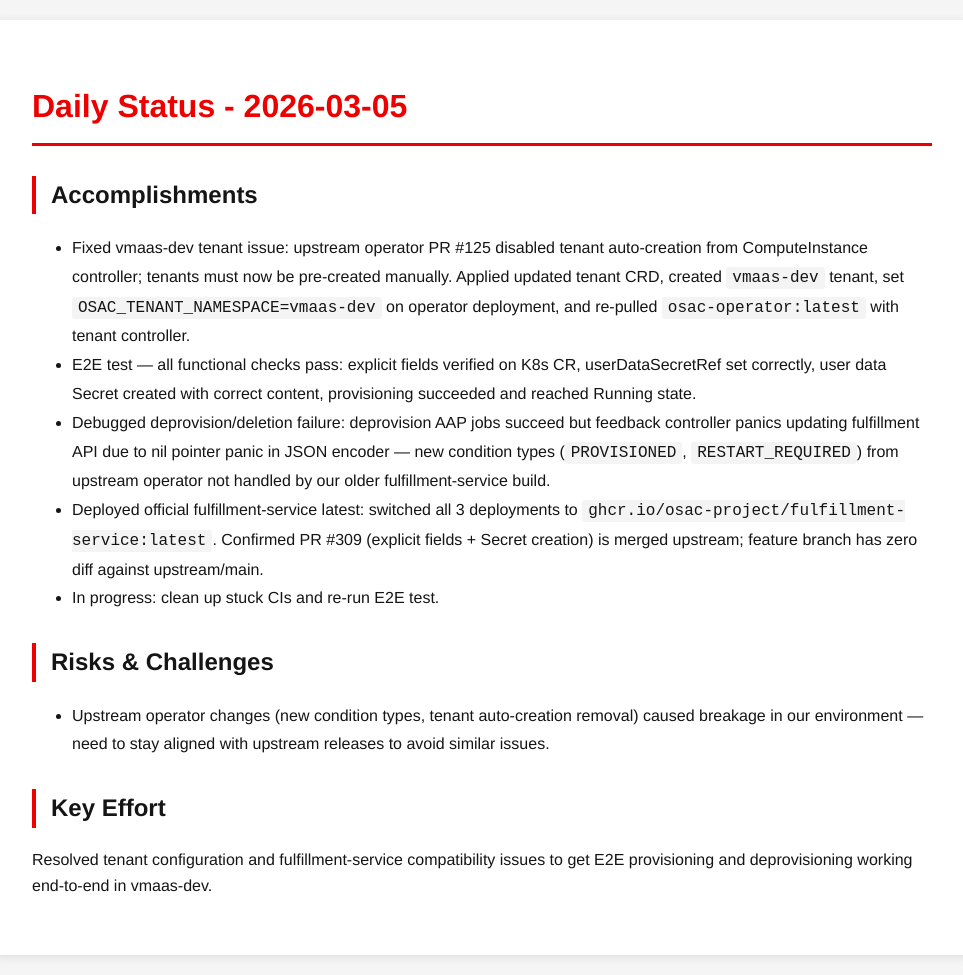
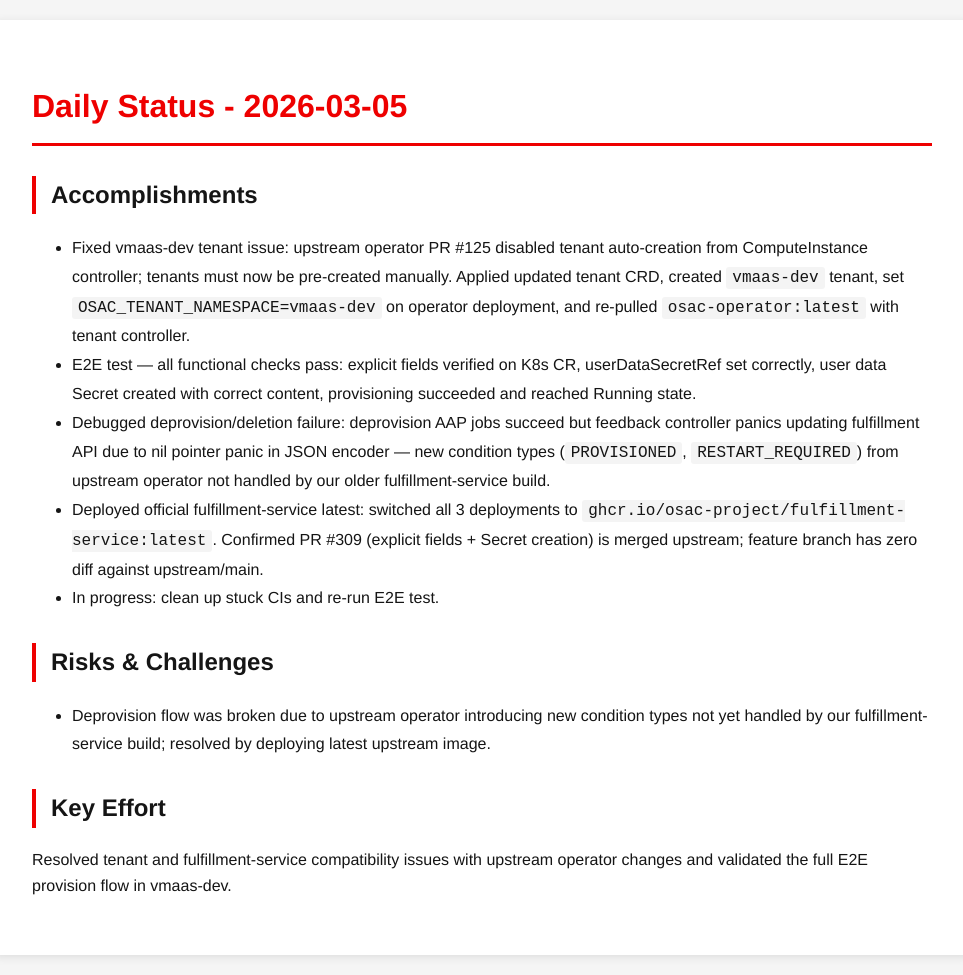
Before and after one commit to tzvatot/daily-status, a Jekyll site: the page built from 2026-03-05.md, in a window 1280 px wide. Shown: the whole page, without its empty margins (158-1121 px from the left). Built offline with Jekyll 4.4.1, drawn with Linux system fonts in a browser that asks for light colours.

Commit message:
Daily status update - 2026-03-05

```diff
--- a/2026-03-05.md
+++ b/2026-03-05.md
@@ -14,7 +14,7 @@ date: 2026-03-05
 - In progress: clean up stuck CIs and re-run E2E test.
 
 ## Risks & Challenges
-- Upstream operator changes (new condition types, tenant auto-creation removal) caused breakage in our environment — need to stay aligned with upstream releases to avoid similar issues.
+- Deprovision flow was broken due to upstream operator introducing new condition types not yet handled by our fulfillment-service build; resolved by deploying latest upstream image.
 
 ## Key Effort
-Resolved tenant configuration and fulfillment-service compatibility issues to get E2E provisioning and deprovisioning working end-to-end in vmaas-dev.
+Resolved tenant and fulfillment-service compatibility issues with upstream operator changes and validated the full E2E provision flow in vmaas-dev.
```
